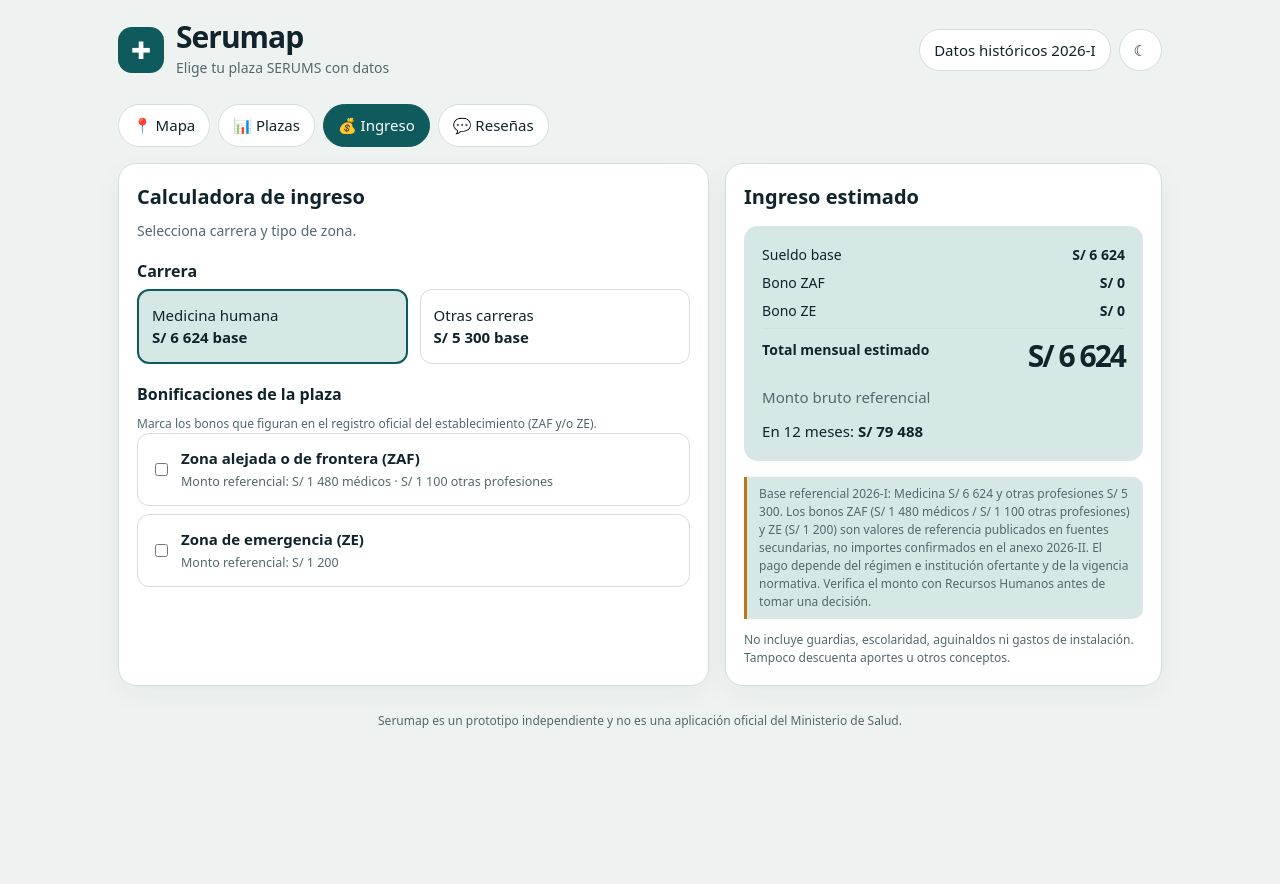
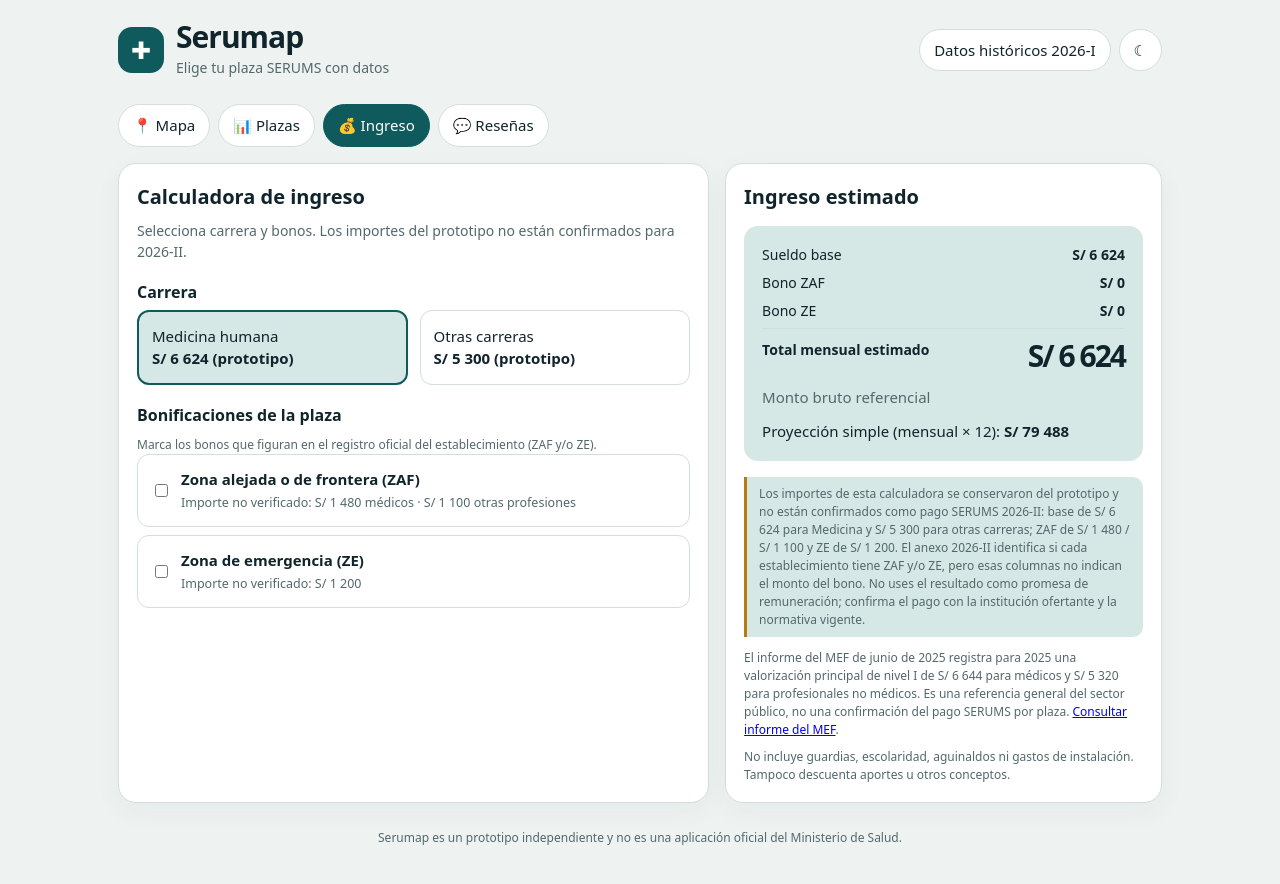
Before and after one commit to rhaiden33/SERUMAP, a plain HTML site: page index.html in a window 1280 px wide. Both pictures are taken after a click on the button "💰 Ingreso". Before the commit the page ends 840 px from the top, so only its background shows below. Drawn offline with Linux system fonts and the light colour scheme.

Commit message:
Clarify that salary calculator amounts are unverified

```diff
--- a/index.html
+++ b/index.html
@@ -88,16 +88,16 @@ button:focus-visible,a:focus-visible,input:focus-visible,select:focus-visible,te
 </section>
 <section class="panel" id="panel-ingreso" hidden>
  <div class="grid">
-  <article class="card"><h2>Calculadora de ingreso</h2><p class="sub">Selecciona carrera y tipo de zona.</p>
+  <article class="card"><h2>Calculadora de ingreso</h2><p class="sub">Selecciona carrera y bonos. Los importes del prototipo no están confirmados para 2026-II.</p>
    <h3 style="margin-top:18px">Carrera</h3><div class="two" id="careerChoice">
-    <button class="choice active" data-base="6624">Medicina humana<br><b>S/ 6 624 base</b></button>
-    <button class="choice" data-base="5300">Otras carreras<br><b>S/ 5 300 base</b></button>
+    <button class="choice active" data-base="6624">Medicina humana<br><b>S/ 6 624 (prototipo)</b></button>
+    <button class="choice" data-base="5300">Otras carreras<br><b>S/ 5 300 (prototipo)</b></button>
    </div>
    <h3 style="margin-top:18px">Bonificaciones de la plaza</h3>
    <p class="hint">Marca los bonos que figuran en el registro oficial del establecimiento (ZAF y/o ZE).</p>
    <div id="zoneChoice" style="display:grid;gap:8px">
-    <label class="choice active" style="display:flex;gap:10px;align-items:center"><input id="zafToggle" type="checkbox" style="width:auto"> <span><b>Zona alejada o de frontera (ZAF)</b><br><small class="muted">Monto referencial: S/ 1 480 médicos · S/ 1 100 otras profesiones</small></span></label>
-    <label class="choice" style="display:flex;gap:10px;align-items:center"><input id="zeToggle" type="checkbox" style="width:auto"> <span><b>Zona de emergencia (ZE)</b><br><small class="muted">Monto referencial: S/ 1 200</small></span></label>
+    <label class="choice active" style="display:flex;gap:10px;align-items:center"><input id="zafToggle" type="checkbox" style="width:auto"> <span><b>Zona alejada o de frontera (ZAF)</b><br><small class="muted">Importe no verificado: S/ 1 480 médicos · S/ 1 100 otras profesiones</small></span></label>
+    <label class="choice" style="display:flex;gap:10px;align-items:center"><input id="zeToggle" type="checkbox" style="width:auto"> <span><b>Zona de emergencia (ZE)</b><br><small class="muted">Importe no verificado: S/ 1 200</small></span></label>
    </div>
   </article>
   <article class="card"><h2>Ingreso estimado</h2><div class="result">
@@ -107,8 +107,8 @@ button:focus-visible,a:focus-visible,input:focus-visible,select:focus-visible,te
     <div style="display:flex;justify-content:space-between;gap:12px"><span>Bono ZE</span><b id="zeAmount">S/ 0</b></div>
     <div style="border-top:1px solid var(--line);padding-top:10px;display:flex;justify-content:space-between;gap:12px"><b>Total mensual estimado</b><b class="stat" id="monthly" style="font-size:30px">S/ 6 624</b></div>
    </div>
-   <span class="muted">Monto bruto referencial</span><p style="margin:12px 0 0">En 12 meses: <b id="yearly">S/ 79 488</b></p></div>
-   <p class="notice" style="margin-top:16px">Base referencial 2026-I: Medicina S/ 6 624 y otras profesiones S/ 5 300. Los bonos ZAF (S/ 1 480 médicos / S/ 1 100 otras profesiones) y ZE (S/ 1 200) son valores de referencia publicados en fuentes secundarias, no importes confirmados en el anexo 2026-II. El pago depende del régimen e institución ofertante y de la vigencia normativa. Verifica el monto con Recursos Humanos antes de tomar una decisión.</p>
+   <span class="muted">Monto bruto referencial</span><p style="margin:12px 0 0">Proyección simple (mensual × 12): <b id="yearly">S/ 79 488</b></p></div>
+   <p class="notice" style="margin-top:16px">Los importes de esta calculadora se conservaron del prototipo y no están confirmados como pago SERUMS 2026-II: base de S/ 6 624 para Medicina y S/ 5 300 para otras carreras; ZAF de S/ 1 480 / S/ 1 100 y ZE de S/ 1 200. El anexo 2026-II identifica si cada establecimiento tiene ZAF y/o ZE, pero esas columnas no indican el monto del bono. No uses el resultado como promesa de remuneración; confirma el pago con la institución ofertante y la normativa vigente.</p><p class="hint">El informe del MEF de junio de 2025 registra para 2025 una valorización principal de nivel I de S/ 6 644 para médicos y S/ 5 320 para profesionales no médicos. Es una referencia general del sector público, no una confirmación del pago SERUMS por plaza. <a href="https://www.mef.gob.pe/contenidos/rec_publicos/documentos/IFESAFSP_2025.pdf" target="_blank" rel="noopener noreferrer">Consultar informe del MEF</a>.</p>
    <p class="hint">No incluye guardias, escolaridad, aguinaldos ni gastos de instalación. Tampoco descuenta aportes u otros conceptos.</p>
   </article>
  </div>
```
